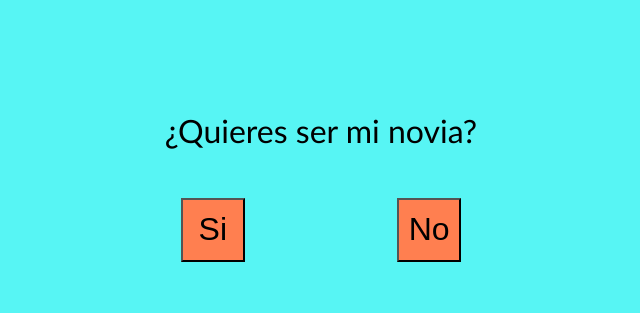
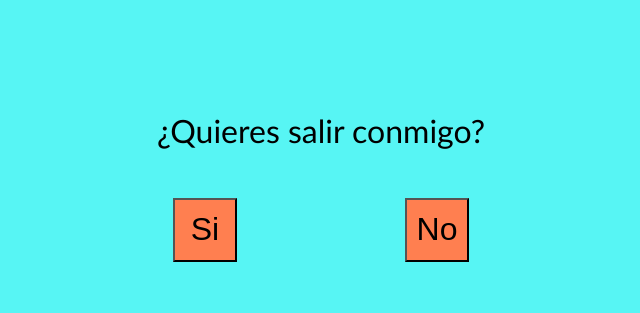
Before and after one commit to JuanCardona07/Propuesta, a plain HTML site: page index.html in a window 1280 px wide. Shown: the part 190-503 px from the top of the page, without its empty margins (319-959 px from the left). Drawn offline with Linux system fonts and the light colour scheme.

Commit message:
Update index.html

```diff
--- a/index.html
+++ b/index.html
@@ -7,7 +7,7 @@
   <body>
     <main>
   <div class="container">
-    <p>¿Quieres ser mi novia?</p>
+    <p>¿Quieres salir conmigo?</p>
     <div class="options">
       <button id="yesBtn">Si</button>
       <button id="noBtn">No</button>
```
